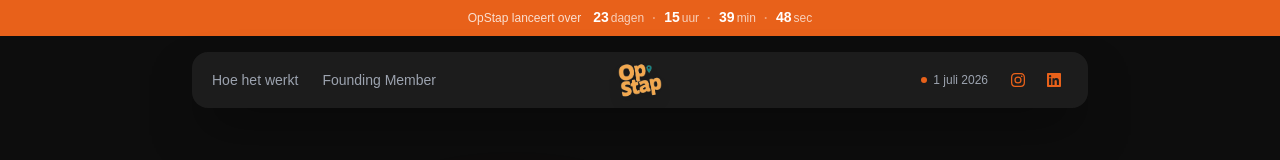
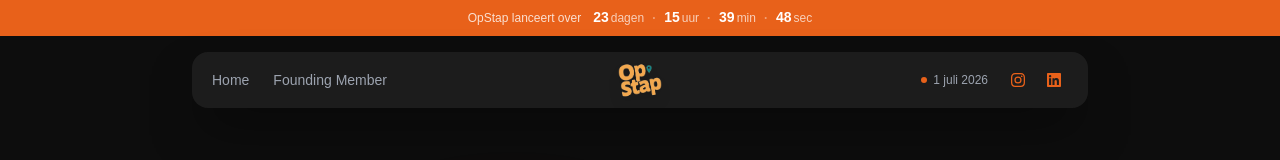
Before and after one commit to pascalwiersma/opstap-website, a Next.js app: page / in a window 1280 px wide. Shown: the top 160 px of the page. Built offline with nearby package versions, Linux system fonts and the light colour scheme.

Commit message:
fix: navbar alleen Home en Founding Member

```diff
--- a/components/Nav.tsx
+++ b/components/Nav.tsx
@@ -24,10 +24,10 @@ export default function Nav() {
 
         {/* Links */}
         <div className="flex items-center gap-4 sm:gap-6 flex-1">
-          <a href="#hoe-het-werkt" className="hidden sm:block text-sm text-gray-400 hover:text-white transition-colors font-medium">
-            Hoe het werkt
+          <a href="/" className="hidden sm:block text-sm text-gray-400 hover:text-white transition-colors font-medium">
+            Home
           </a>
-          <a href="#founding-member" className="text-sm text-gray-400 hover:text-white transition-colors font-medium">
+          <a href="/#founding-member" className="text-sm text-gray-400 hover:text-white transition-colors font-medium">
             Founding Member
           </a>
         </div>
```
